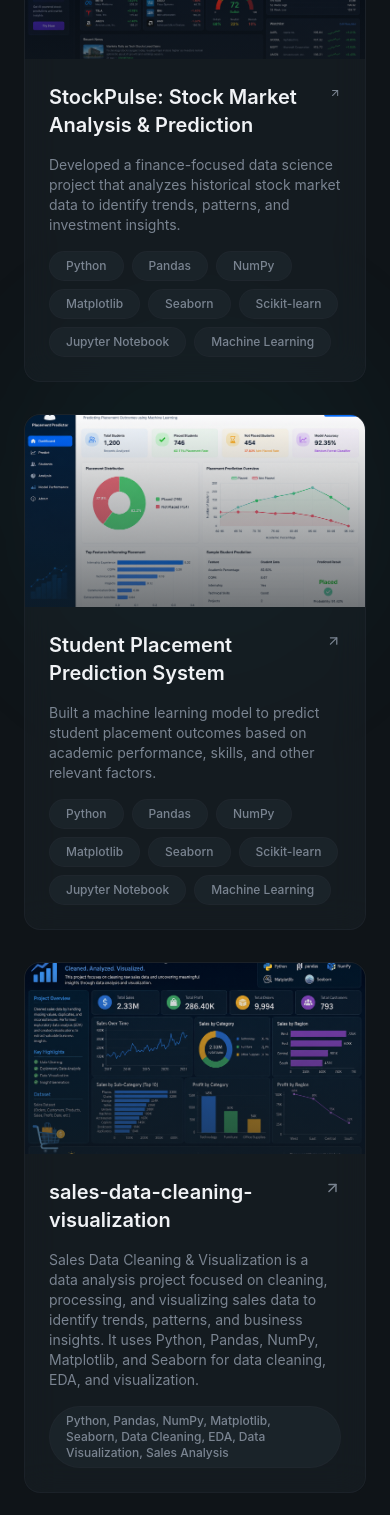
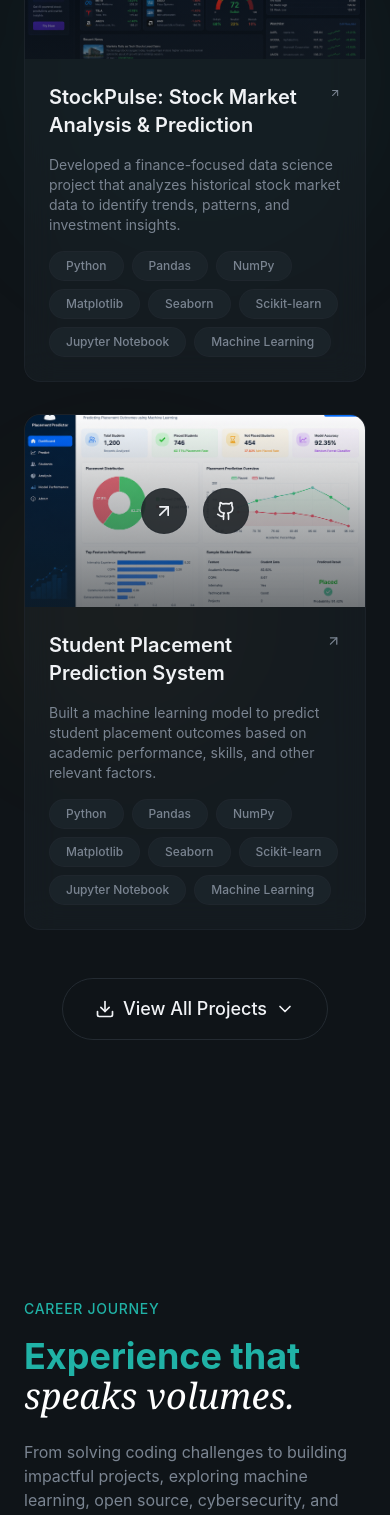
Before and after one commit to stiwari0223-ux/Sudhanshu_Portfolio, a React (Vite) app: page / in a window 390 px wide. Shown: the part 4591-6106 px from the top of the page. Built offline with nearby package versions, Linux system fonts and the light colour scheme.

Commit message:
Update Projects.jsx

```diff
--- a/src/sections/Projects.jsx
+++ b/src/sections/Projects.jsx
@@ -1,69 +1,144 @@
-import { ArrowUpRight, Github, } from "lucide-react";
-
+import { useState } from "react";
+import {
+  ArrowUpRight,
+  Github,
+  ChevronDown,
+  ChevronUp,
+} from "lucide-react";
 
 import { AnimatedBorderButton } from "@/components/AnimatedBorderButton";
+
 const projects = [
   {
-  title: "StockPulse: Stock Market Analysis & Prediction",
+    title: "StockPulse: Stock Market Analysis & Prediction",
     description:
       "Developed a finance-focused data science project that analyzes historical stock market data to identify trends, patterns, and investment insights.",
     image: "/projects/ChatGPT Image Jun 4, 2026, 03_04_58 PM.png",
-    tags: ["Python", "Pandas", "NumPy", "Matplotlib", "Seaborn", "Scikit-learn", "Jupyter Notebook", "Machine Learning"],
+    tags: [
+      "Python",
+      "Pandas",
+      "NumPy",
+      "Matplotlib",
+      "Seaborn",
+      "Scikit-learn",
+      "Jupyter Notebook",
+      "Machine Learning",
+    ],
     link: "https://github.com/stiwari0223-ux/stockpulse-finance-project",
-    github: "https://github.com/stiwari0223-ux/stockpulse-finance-project",
+    github:
+      "https://github.com/stiwari0223-ux/stockpulse-finance-project",
   },
 
   {
-  title: "Student Placement Prediction System",
+    title: "Student Placement Prediction System",
     description:
       "Built a machine learning model to predict student placement outcomes based on academic performance, skills, and other relevant factors.",
     image: "/projects/ChatGPT Image Jun 4, 2026, 03_03_06 PM.png",
-    tags: ["Python", "Pandas", "NumPy", "Matplotlib", "Seaborn", "Scikit-learn", "Jupyter Notebook", "Machine Learning"],
-    link: "https://github.com/stiwari0223-ux/Student-Placement-Prediction-using-Machine-Learning",
-    github: "https://github.com/stiwari0223-ux/Student-Placement-Prediction-using-Machine-Learning",
+    tags: [
+      "Python",
+      "Pandas",
+      "NumPy",
+      "Matplotlib",
+      "Seaborn",
+      "Scikit-learn",
+      "Jupyter Notebook",
+      "Machine Learning",
+    ],
+    link:
+      "https://github.com/stiwari0223-ux/Student-Placement-Prediction-using-Machine-Learning",
+    github:
+      "https://github.com/stiwari0223-ux/Student-Placement-Prediction-using-Machine-Learning",
   },
+
   {
-  title: "sales-data-cleaning-visualization",
+    title: "Sales Data Cleaning & Visualization",
     description:
       "Sales Data Cleaning & Visualization is a data analysis project focused on cleaning, processing, and visualizing sales data to identify trends, patterns, and business insights. It uses Python, Pandas, NumPy, Matplotlib, and Seaborn for data cleaning, EDA, and visualization.",
-    image: "/projects/ChatGPT Image Aug 18, 2026, 08_11_08 PM.png",
-    tags: ["Python, Pandas, NumPy, Matplotlib, Seaborn, Data Cleaning, EDA, Data Visualization, Sales Analysis"],
-    link: "https://github.com/stiwari0223-ux/sales-data-cleaning-visualization",
-    github: "https://github.com/stiwari0223-ux/sales-data-cleaning-visualization",
+    image:
+      "/projects/ChatGPT Image Aug 18, 2026, 08_11_08 PM.png",
+    tags: [
+      "Python",
+      "Pandas",
+      "NumPy",
+      "Matplotlib",
+      "Seaborn",
+      "Data Cleaning",
+      "EDA",
+      "Data Visualization",
+      "Sales Analysis",
+    ],
+    link:
+      "https://github.com/stiwari0223-ux/sales-data-cleaning-visualization",
+    github:
+      "https://github.com/stiwari0223-ux/sales-data-cleaning-visualization",
   },
+
   {
     title: "PhishGuard",
     description:
       "PhishGuard is a client-based AI-powered phishing detection system designed to identify potentially malicious websites by analyzing URL characteristics and network indicators. The project focuses on real-time threat detection without backend dependency, making it lightweight, fast, and privacy-friendly.",
     image: "/projects/Screenshot 2026-06-04 145548.png",
-    tags: ["React, Rust, JavaScript, HTML/CSS"],
+    tags: [
+      "React",
+      "Rust",
+      "JavaScript",
+      "HTML/CSS",
+    ],
     link: "https://phishguard-kappa.vercel.app/",
-    github: "https://github.com/stiwari0223-ux/PhishShield-AI",
+    github:
+      "https://github.com/stiwari0223-ux/PhishShield-AI",
   },
+
   {
     title: "DataVoyage-Titanic-EDA-Project",
     description:
       "DataVoyage – Titanic EDA is a data analysis project that explores the Titanic dataset to uncover patterns in passenger survival based on factors such as age, gender, passenger class, and fare. It uses Python, Pandas, NumPy, Matplotlib, and Seaborn for data cleaning, exploratory analysis, and visualization.",
-    image: "/projects/ChatGPT Image Aug 16, 2026, 01_12_18 PM.png",
-    tags: ["Python, Pandas, NumPy, Matplotlib, Seaborn, EDA, Data Analysis, Data Visualization, Titanic Dataset"],
-    link: "https://github.com/stiwari0223-ux/DataVoyage-Titanic-EDA-Project",
-    github: "https://github.com/stiwari0223-ux/DataVoyage-Titanic-EDA-Project",
+    image:
+      "/projects/ChatGPT Image Aug 16, 2026, 01_12_18 PM.png",
+    tags: [
+      "Python",
+      "Pandas",
+      "NumPy",
+      "Matplotlib",
+      "Seaborn",
+      "EDA",
+      "Data Analysis",
+      "Data Visualization",
+      "Titanic Dataset",
+    ],
+    link:
+      "https://github.com/stiwari0223-ux/DataVoyage-Titanic-EDA-Project",
+    github:
+      "https://github.com/stiwari0223-ux/DataVoyage-Titanic-EDA-Project",
   },
-
 ];
 
 export const Projects = () => {
+  const [showAll, setShowAll] = useState(false);
+
+  const visibleProjects = showAll
+    ? projects
+    : projects.slice(0, 2);
+
   return (
-    <section id="projects" className="py-32 relative overflow-hidden">
-      {/* Bg glows */}
+    <section
+      id="projects"
+      className="py-32 relative overflow-hidden"
+    >
+      {/* Background Glows */}
       <div className="absolute top-1/4 right-0 w-96 h-96 bg-primary/5 rounded-full blur-3xl" />
+
       <div className="absolute bottom-1/4 left-0 w-64 h-64 bg-highlight/5 rounded-full blur-3xl" />
+
       <div className="container mx-auto px-6 relative z-10">
+
         {/* Section Header */}
         <div className="text-center mx-auto max-w-3xl mb-16">
+
           <span className="text-secondary-foreground text-sm font-medium tracking-wider uppercase animate-fade-in">
             Featured Work
           </span>
+
           <h2 className="text-4xl md:text-5xl font-bold mt-4 mb-6 animate-fade-in animation-delay-100 text-secondary-foreground">
             Projects that
             <span className="font-serif italic font-normal text-white">
@@ -71,87 +146,194 @@ export const Projects = () => {
               make an impact.
             </span>
           </h2>
+
           <p className="text-muted-foreground animate-fade-in animation-delay-200">
             A selection of my recent work, from complex web applications to
             innovative tools that solve real-world problems.
           </p>
+
         </div>
 
         {/* Projects Grid */}
         <div className="grid md:grid-cols-2 gap-8">
-          {projects.map((project, idx) => (
+
+          {visibleProjects.map((project, idx) => (
+
             <div
-              key={idx}
+              key={project.title}
               className="group glass rounded-2xl overflow-hidden animate-fade-in md:row-span-1"
-              style={{ animationDelay: `${(idx + 1) * 100}ms` }}
+              style={{
+                animationDelay: `${(idx + 1) * 100}ms`,
+              }}
             >
+
               {/* Image */}
               <div className="relative overflow-hidden aspect-video">
+
                 <img
                   src={project.image}
                   alt={project.title}
                   className="w-full h-full object-cover transition-transform duration-700 group-hover:scale-110"
                 />
+
                 <div
-                  className="absolute inset-0
-                bg-linear-to-t from-card via-card/50
-                 to-transparent opacity-60"
+                  className="
+                    absolute inset-0
+                    bg-linear-to-t
+                    from-card
+                    via-card/50
+                    to-transparent
+                    opacity-60
+                  "
                 />
-                {/* Overlay Links */}
-                <div className="absolute inset-0 flex items-center justify-center gap-4 opacity-0 group-hover:opacity-100 transition-opacity duration-300">
+
+                {/* Project / GitHub Links */}
+                <div
+                  className="
+                    absolute inset-0
+                    flex items-center justify-center gap-4
+                    opacity-100
+                    md:opacity-0
+                    md:group-hover:opacity-100
+                    transition-opacity duration-300
+                    pointer-events-none
+                    md:pointer-events-auto
+                  "
+                >
+
+                  {/* Project Link */}
                   <a
                     href={project.link}
-                    className="p-3 rounded-full glass hover:bg-primary hover:text-primary-foreground transition-all"
+                    target="_blank"
+                    rel="noopener noreferrer"
+                    aria-label={`Open ${project.title}`}
+                    className="
+                      p-3
+                      rounded-full
+                      glass
+                      bg-background/80
+                      hover:bg-primary
+                      hover:text-primary-foreground
+                      transition-all
+                      pointer-events-auto
+                      touch-manipulation
+                      cursor-pointer
+                    "
                   >
                     <ArrowUpRight className="w-5 h-5" />
                   </a>
+
+                  {/* GitHub Link */}
                   <a
                     href={project.github}
-                    className="p-3 rounded-full glass hover:bg-primary hover:text-primary-foreground transition-all"
+                    target="_blank"
+                    rel="noopener noreferrer"
+                    aria-label={`View ${project.title} on GitHub`}
+                    className="
+                      p-3
+                      rounded-full
+                      glass
+                      bg-background/80
+                      hover:bg-primary
+                      hover:text-primary-foreground
+                      transition-all
+                      pointer-events-auto
+                      touch-manipulation
+                      cursor-pointer
+                    "
                   >
                     <Github className="w-5 h-5" />
                   </a>
+
                 </div>
+
               </div>
 
               {/* Content */}
               <div className="p-6 space-y-4">
+
+                {/* Title */}
                 <div className="flex items-start justify-between">
+
                   <h3 className="text-xl font-semibold group-hover:text-primary transition-colors">
                     {project.title}
                   </h3>
+
                   <ArrowUpRight
-                    className="w-5 h-5
-                  text-muted-foreground group-hover:text-primary
-                   group-hover:translate-x-1
-                   group-hover:-translate-y-1 transition-all"
+                    className="
+                      w-5 h-5
+                      text-muted-foreground
+                      group-hover:text-primary
+                      group-hover:translate-x-1
+                      group-hover:-translate-y-1
+                      transition-all
+                    "
                   />
+
                 </div>
+
+                {/* Description */}
                 <p className="text-muted-foreground text-sm">
                   {project.description}
                 </p>
+
+                {/* Tags */}
                 <div className="flex flex-wrap gap-2">
+
                   {project.tags.map((tag, tagIdx) => (
+
                     <span
-                      key={tagIdx}
-                      className="px-4 py-1.5 rounded-full bg-surface text-xs font-medium border border-border/50 text-muted-foreground hover:border-primary/50 hover:text-primary transition-all duration-300"
+                      key={`${project.title}-${tagIdx}`}
+                      className="
+                        px-4
+                        py-1.5
+                        rounded-full
+                        bg-surface
+                        text-xs
+                        font-medium
+                        border
+                        border-border/50
+                        text-muted-foreground
+                        hover:border-primary/50
+                        hover:text-primary
+                        transition-all
+                        duration-300
+                      "
                     >
                       {tag}
                     </span>
+
                   ))}
+
                 </div>
+
               </div>
+
             </div>
+
           ))}
+
         </div>
 
-        {/* View All CTA */}
+        {/* View All / Show Less */}
         <div className="text-center mt-12 animate-fade-in animation-delay-500">
-          <AnimatedBorderButton>
-            View All Projects
-            <ArrowUpRight className="w-5 h-5" />
+
+          <AnimatedBorderButton
+            onClick={() => setShowAll((prev) => !prev)}
+          >
+
+            {showAll ? "Show Less" : "View All Projects"}
+
+            {showAll ? (
+              <ChevronUp className="w-5 h-5" />
+            ) : (
+              <ChevronDown className="w-5 h-5" />
+            )}
+
           </AnimatedBorderButton>
+
         </div>
+
       </div>
     </section>
   );
```
